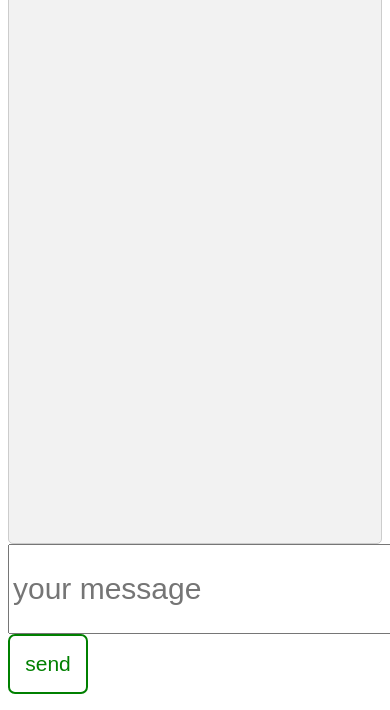
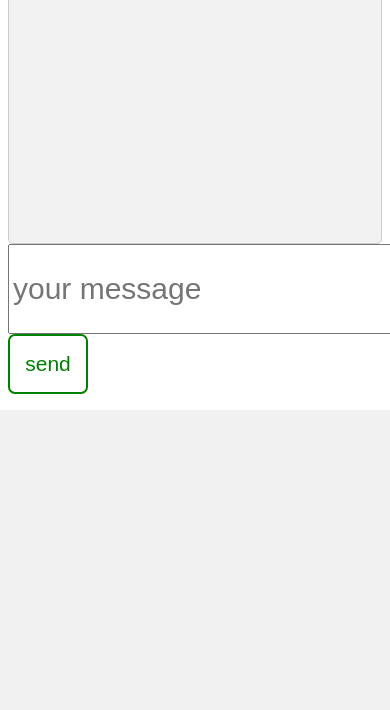
Before and after one commit to Pritimayasahoo/Simplechatapp, a Django app: template mysite/myapp/templates/room.html in a window 390 px wide; the page is wider, and only the part inside the window is pictured. Shown: the part 1528-2238 px from the top of that part. After the commit the page ends 1938 px from the top of that part, so only its background shows below. Run offline with Django 4.2, Linux system fonts and the light colour scheme; the template is opened without the code that fills it: values that come from a table or form of the project are taken from there, others are empty; data comes from the database, SQL or seed files in the repository; both versions use the stored data as it was after the commit.

Commit message:
3rd commit

```diff
--- a/mysite/myapp/templates/room.html
+++ b/mysite/myapp/templates/room.html
@@ -78,7 +78,7 @@
   }
   @media(max-width: 1100px) {
     #messagebox{
-      height:1900px;
+      height:1600px;
     }
     input[type="text"] {
       width: 870px; /* Set the width to 300 pixels */
```
Also changed, not shown: mysite/db.sqlite3.
